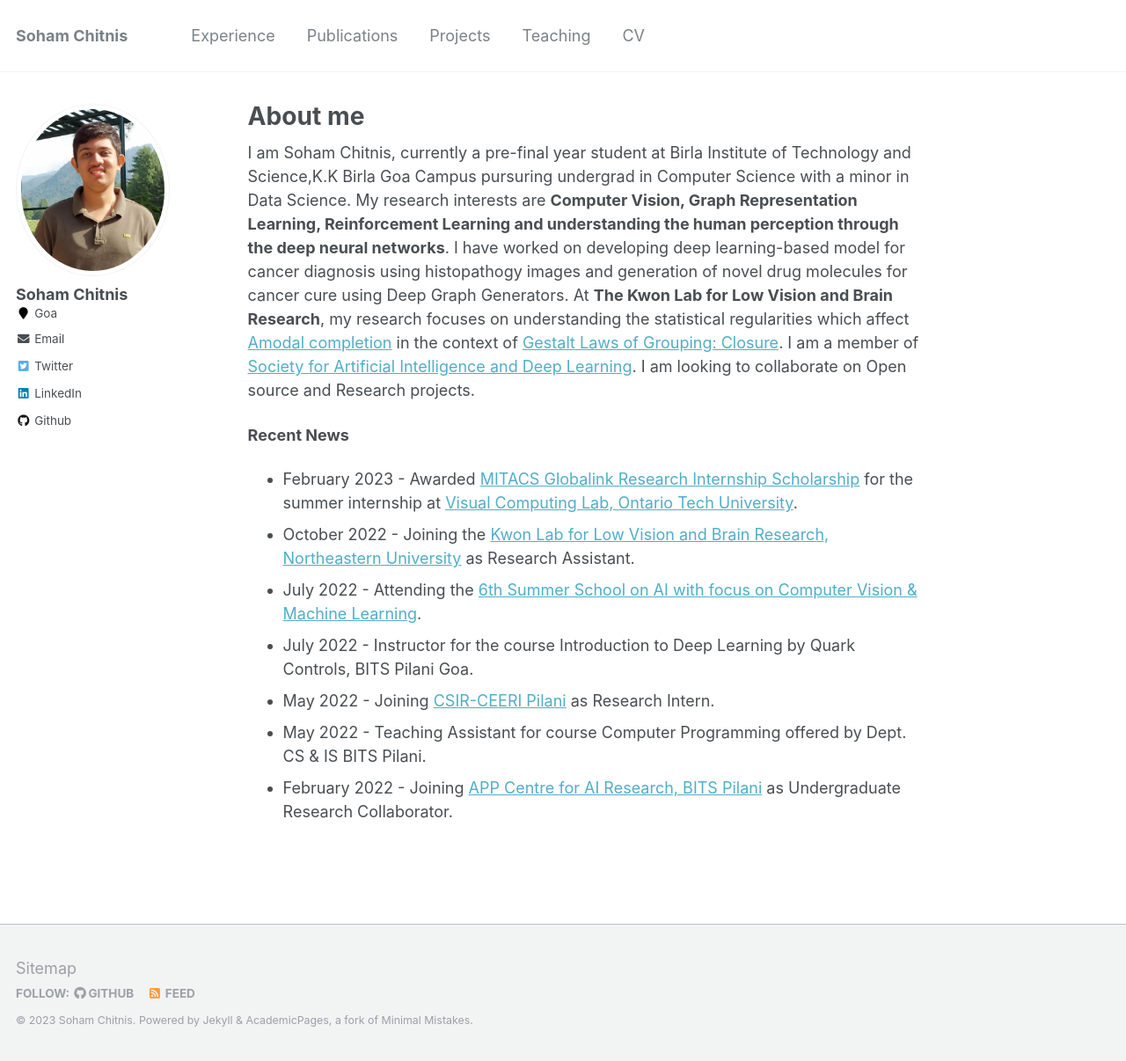
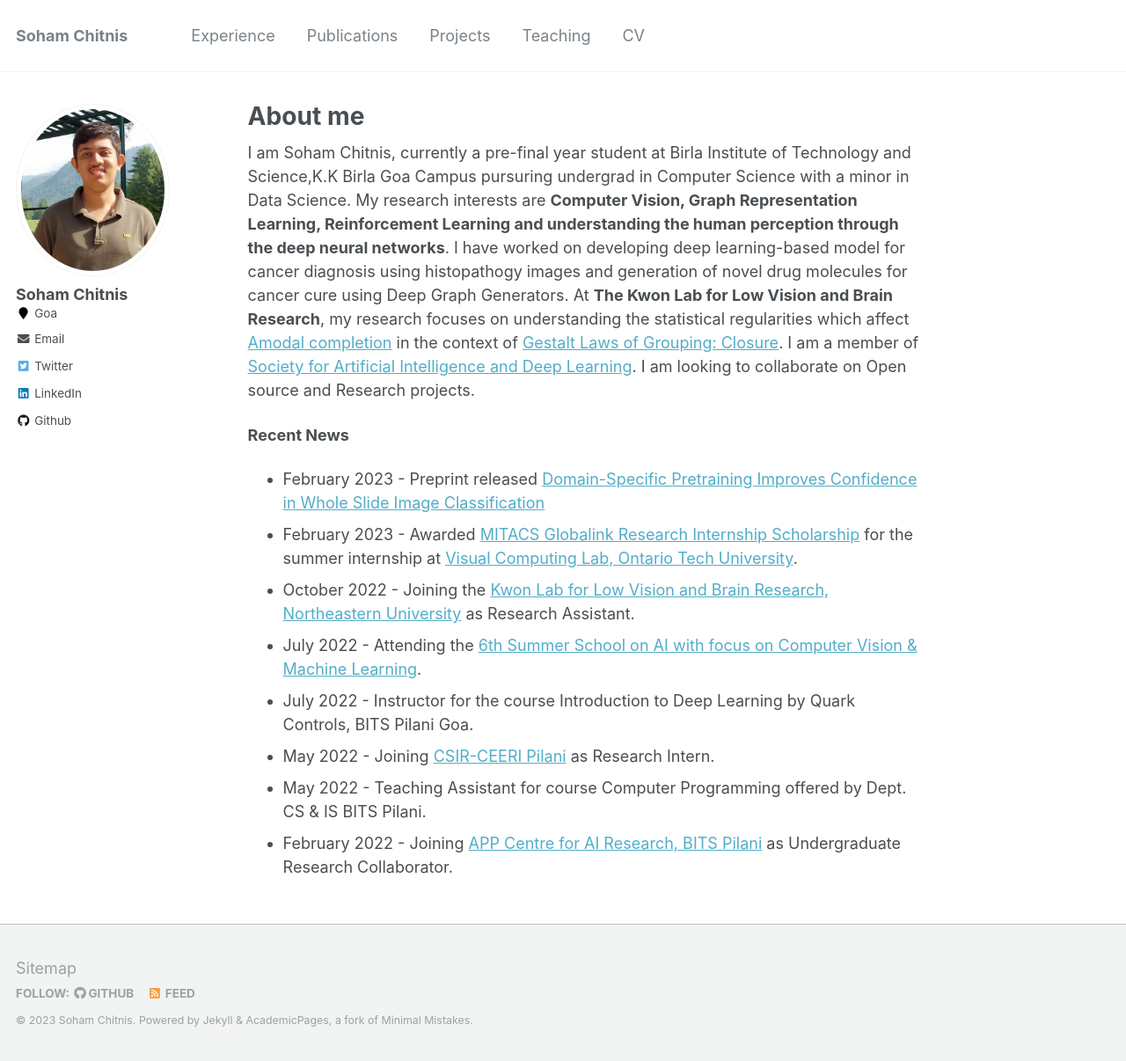
Before and after one commit to soham-chitnis10/soham-chitnis10_archived.github.io, a Jekyll site: the page built from _pages/about.md, in a window 1280 px wide and 1206 px high. Shown: the whole window at 88% size. Built offline with Jekyll 4.4.1, drawn with Linux system fonts in a browser that asks for light colours.

Commit message:
Update about.md

```diff
--- a/_pages/about.md
+++ b/_pages/about.md
@@ -13,6 +13,7 @@ I am Soham Chitnis, currently a pre-final year student at Birla Institute of Tec
 
 **Recent News**
 
+* February 2023 - Preprint released [Domain-Specific Pretraining Improves Confidence in Whole Slide Image Classification](https://arxiv.org/abs/2302.09833)
 * February 2023 - Awarded [MITACS Globalink Research Internship Scholarship](https://www.mitacs.ca/en/programs/globalink/globalink-research-internship) for the summer internship at [Visual Computing Lab, Ontario Tech University](http://vclab.science.uoit.ca/).
 * October 2022 - Joining the [Kwon Lab for Low Vision and Brain Research, Northeastern University](https://kwonlab.sites.northeastern.edu/) as Research Assistant.
 * July 2022 - Attending the [6th Summer School on AI with focus on Computer Vision & Machine Learning](http://cvit.iiit.ac.in/summerschool2022/index.php).
```
